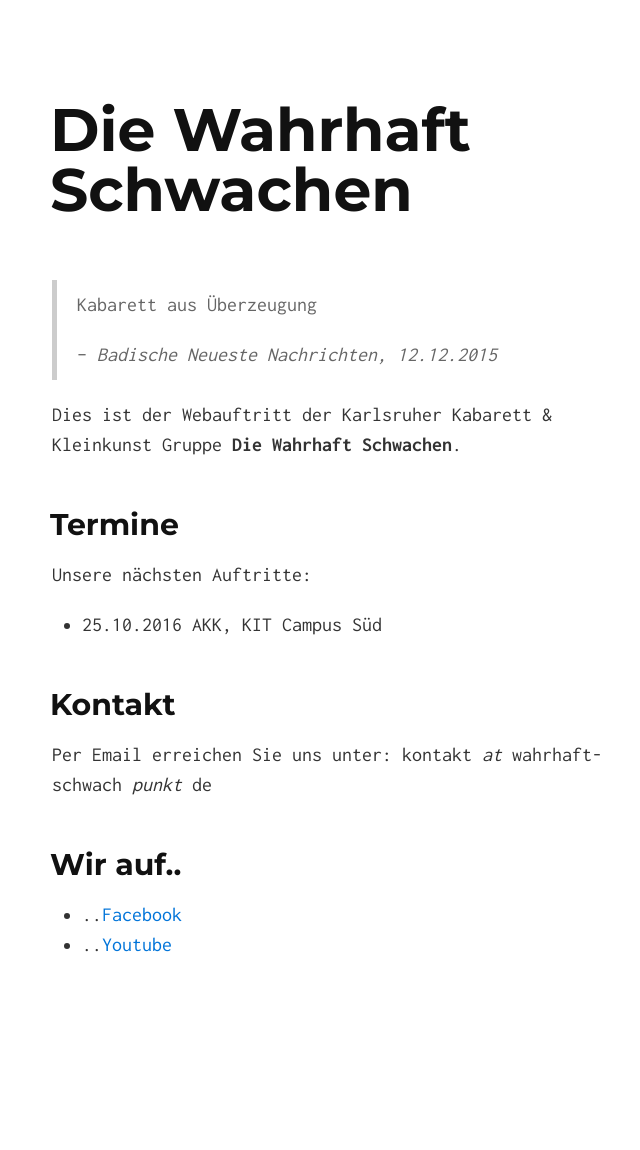
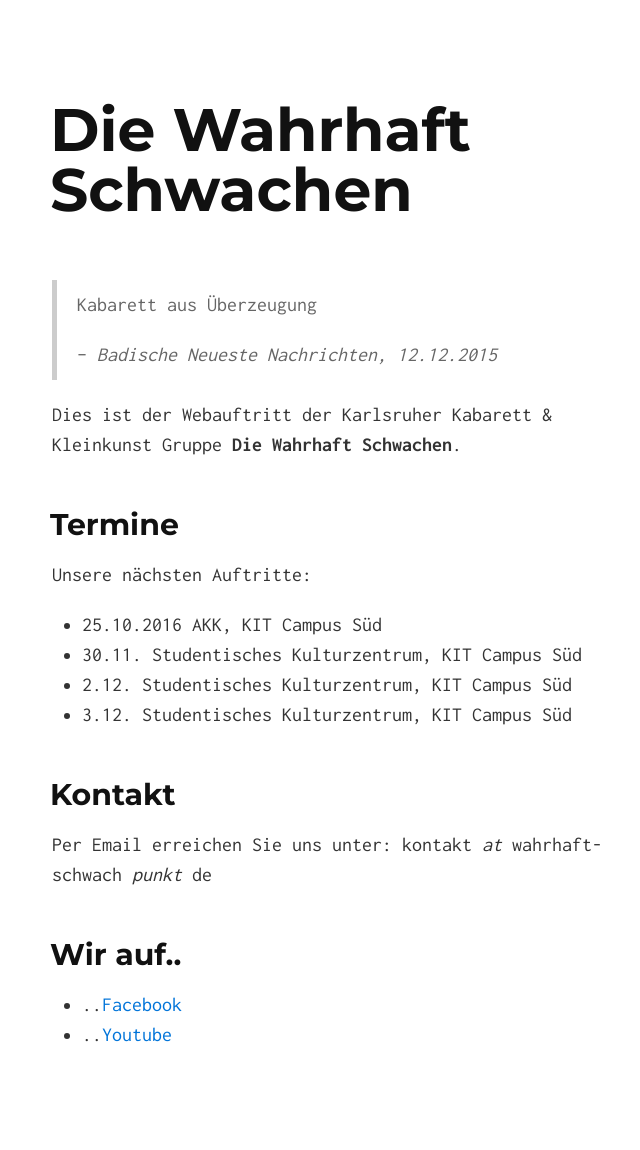
Before and after one commit to Die-Wahrhaft-Schwachen/diewahrhaftschwachen, a Jekyll site: the page built from index.md, in a window 1280 px wide. Shown: the whole page, without its empty margins (288-928 px from the left). Built offline with Jekyll 4.4.1, drawn with Linux system fonts in a browser that asks for light colours; before the commit the page ends 1060 px from its top, so only the background shows below that.

Commit message:
Add show dates

```diff
--- a/index.md
+++ b/index.md
@@ -13,6 +13,9 @@ Dies ist der Webauftritt der Karlsruher Kabarett & Kleinkunst Gruppe **Die Wahrh
 Unsere nächsten Auftritte:
 
 * 25.10.2016 AKK, KIT Campus Süd
+* 30.11. Studentisches Kulturzentrum, KIT Campus Süd
+* 2.12. Studentisches Kulturzentrum, KIT Campus Süd
+* 3.12. Studentisches Kulturzentrum, KIT Campus Süd
 
 ## Kontakt
 
```
